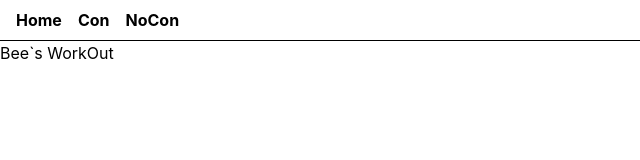
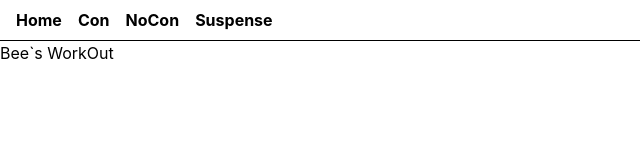
Before and after one commit to toBeeDev/workout, a React app: page / in a window 1280 px wide. Shown: the top 160 px of the page, without its empty margins (0-640 px from the left). Built offline with nearby package versions, Linux system fonts and the light colour scheme; the HTML template or start-up script is replaced by a standard one.

Commit message:
feat: 헤더에 Suspense 링크 추가

```diff
--- a/src/components/Header.tsx
+++ b/src/components/Header.tsx
@@ -13,6 +13,9 @@ export default function Header() {
         <div className="px-2 font-bold">
           <Link to="/nocon">NoCon</Link>
         </div>
+        <div className="px-2 font-bold">
+          <Link to="/suspense">Suspense</Link>
+        </div>
       </nav>
     </header>
   )
```
